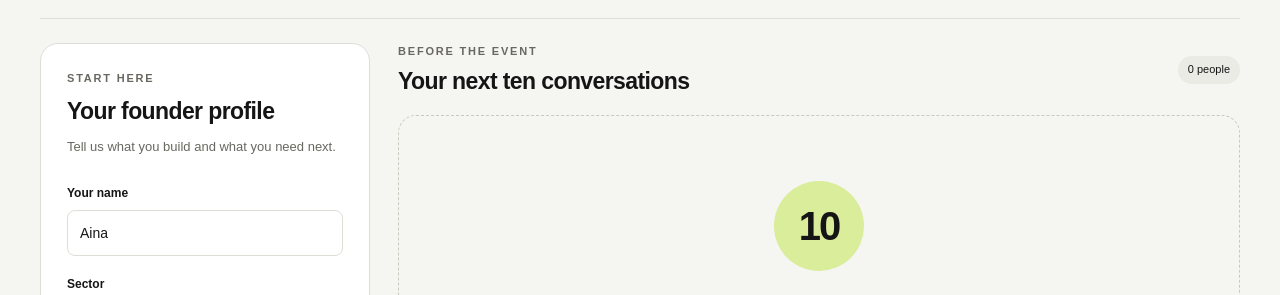
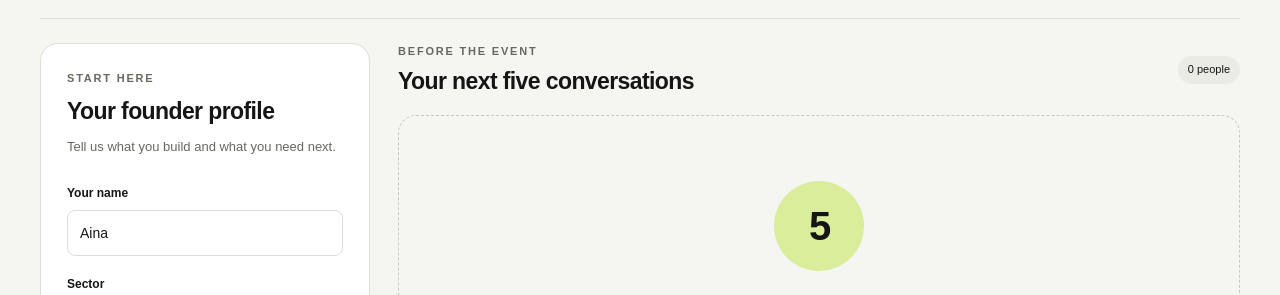
Before and after one commit to Adam-Danish/PreMeet, a Next.js app in the folder frontend/: page / in a window 1280 px wide. Shown: the part 505-800 px from the top of the page. Built offline with nearby package versions, Linux system fonts and the light colour scheme.

Commit message:
Show the top 5 people in the game plan
The team chose 5 (faster Gemma answers while the API is overloaded).
ai.make_game_plan already defaults to 5; this aligns the rest:
- page.tsx: keep 5 entries, "Your next five conversations", empty state 5
- test_api.py: expect 5 entries ranked 1-5

```diff
--- a/frontend/src/app/page.tsx
+++ b/frontend/src/app/page.tsx
@@ -234,7 +234,7 @@ export default function Home() {
       setPlan(
         [...entries]
           .sort((a, b) => a.rank - b.rank)
-          .slice(0, 10),
+          .slice(0, 5),
       );
       setPlanOwner(submitted.name);
       setNotice("Your game plan is ready.");
@@ -500,7 +500,7 @@ export default function Home() {
                     <h2 id="plan-heading">
                       {plan.length
                         ? `${planOwner}’s game plan`
-                        : "Your next ten conversations"}
+                        : "Your next five conversations"}
                     </h2>
                   </div>
                   <span className="badge">{plan.length} people</span>
@@ -508,7 +508,7 @@ export default function Home() {
 
                 {!plan.length ? (
                   <div className="empty-state">
-                    <span className="empty-number">10</span>
+                    <span className="empty-number">5</span>
                     <h3>Fewer random introductions.</h3>
                     <p>
                       Complete your profile to see who to meet,
```
Also changed, not shown: 1 other file (tests, documents, lock files or other folders).
